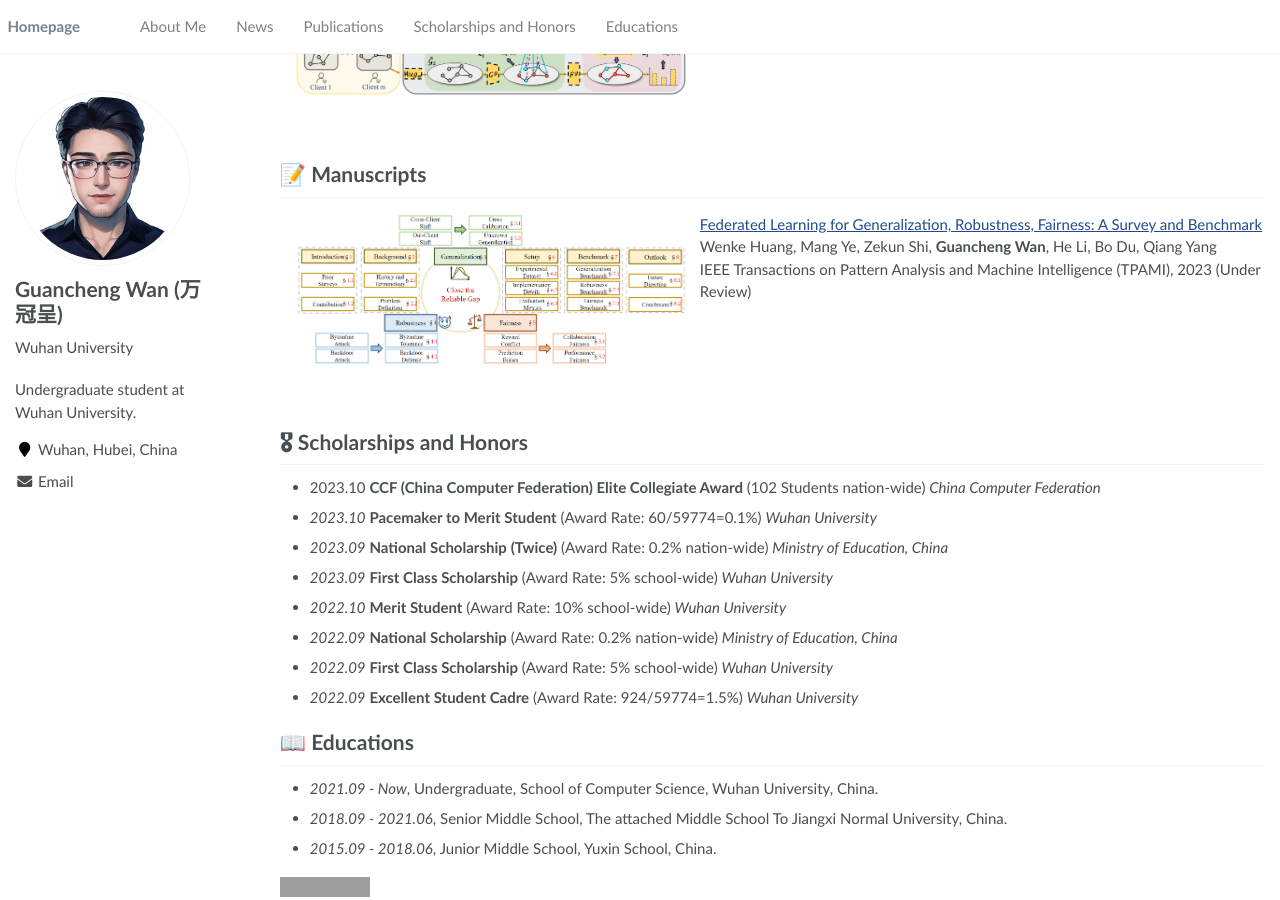
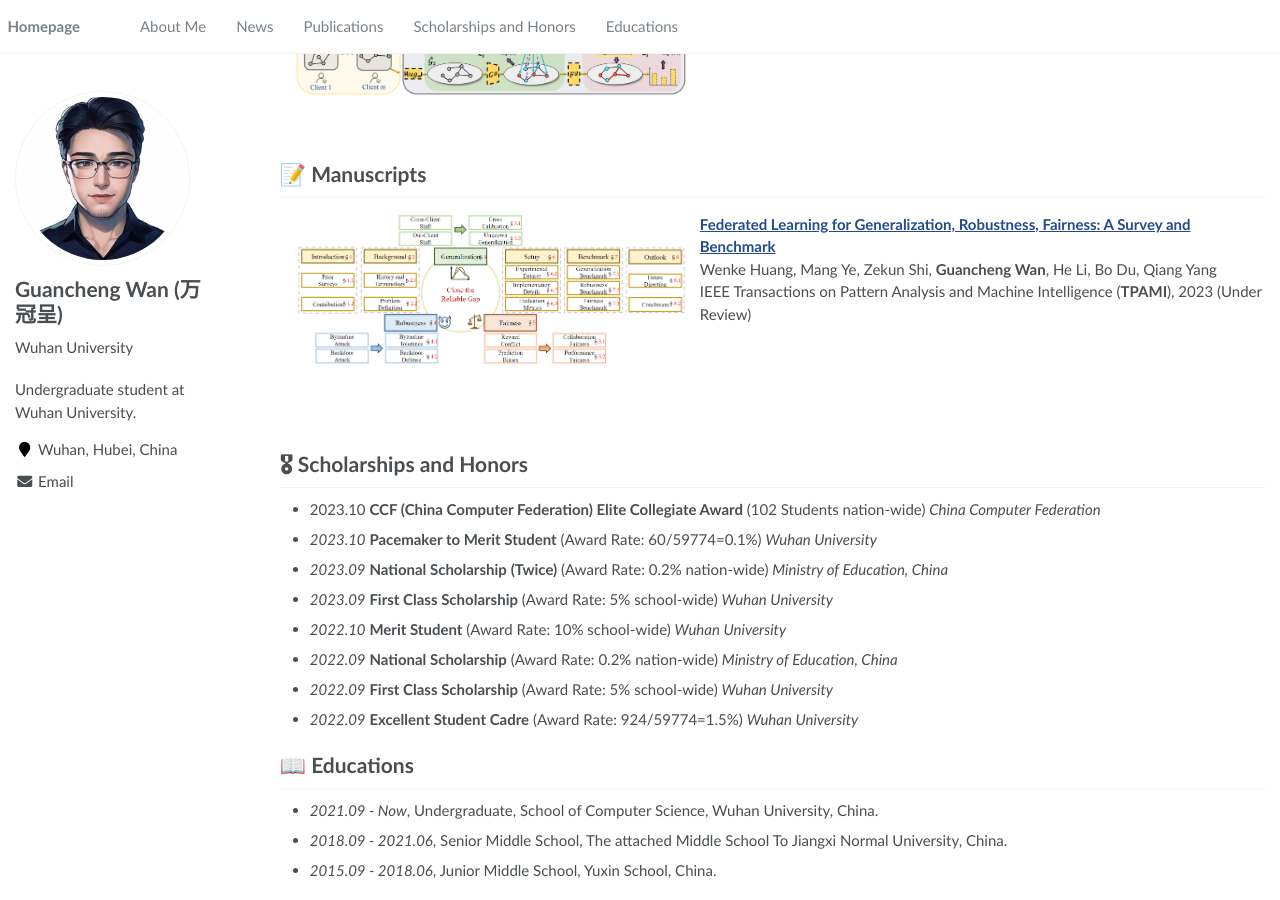
Before and after one commit to SuHui03/guanchengWan.github.io, a Jekyll site: the page built from _pages/about.md, in a window 1280 px wide and 900 px high, scrolled down 959 px. Built offline with Jekyll 4.4.1, drawn with Linux system fonts in a browser that asks for light colours; formulas are drawn with MathJax 3; grey boxes are pictures that could not be loaded.

```diff
--- a/_pages/about.md
+++ b/_pages/about.md
@@ -95,10 +95,10 @@ hspace="10"   wspace="20" src="../images/fgssl.png"></dt>
   <dt><img align="left" width="400"
 hspace="10" wspace="20" src="../images/flsurvey.png">
 </dt>
-  <dd><a href="https://arxiv.org/abs/2311.06750">Federated Learning for Generalization, Robustness, Fairness: A Survey and Benchmark</a></dd>
+  <dd><a href="https://arxiv.org/abs/2311.06750"><strong>Federated Learning for Generalization, Robustness, Fairness: A Survey and Benchmark</strong></a></dd>
   <dd>Wenke Huang, Mang Ye, Zekun Shi, <strong>Guancheng Wan</strong>, He Li, Bo Du,  Qiang Yang
   </dd>
-    <dd>IEEE Transactions on Pattern Analysis and Machine Intelligence (TPAMI), 2023 (Under Review) </dd>
+    <dd>IEEE Transactions on Pattern Analysis and Machine Intelligence (<strong>TPAMI</strong>), 2023 (Under Review) </dd>
 </dl>
 
 
```
